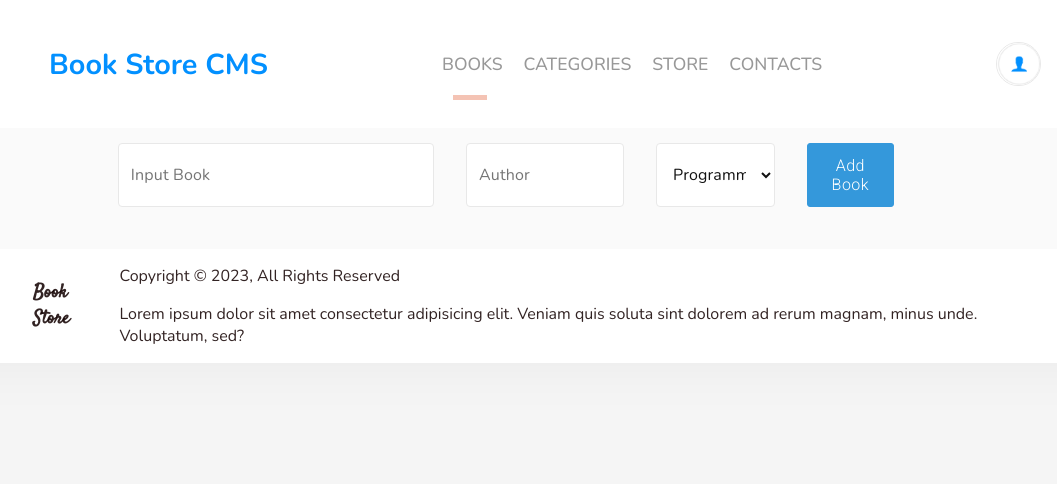
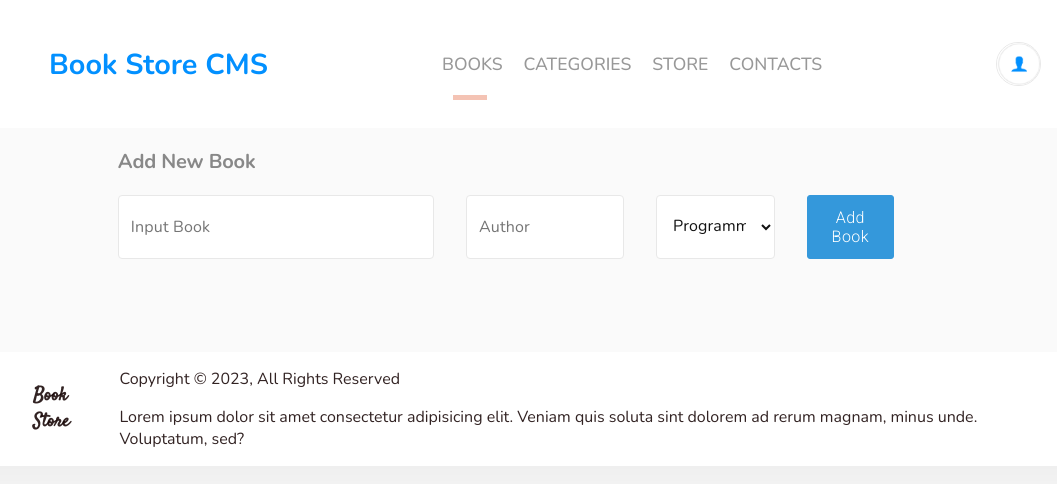
Before and after one commit to belaymit/bookstore-react-redux, a React (Create React App) app: page / in a window 1280 px wide. Shown: the top 484 px of the page, without its empty margins (127-1184 px from the left). Built offline with nearby package versions, Linux system fonts and the light colour scheme.

Commit message:
changed the layout structure

```diff
--- a/src/pages/home/Home.jsx
+++ b/src/pages/home/Home.jsx
@@ -24,9 +24,7 @@ const Home = () => {
   renderBooks = storedBooks.length > 0 ? (
     storedBooks.map((elem) => (
       <>
-        <section className="books-section" key={elem.id}>
-          <Book data={elem} />
-        </section>
+        <Book data={elem} />
       </>
     ))
   ) : (
@@ -36,13 +34,13 @@ const Home = () => {
   );
 
   return (
-    <main className="home-container">
-      {renderBooks}
+    <div className="books-container">
+      <ul>
+        {renderBooks}
+      </ul>
       <div className="horizontal-divide" />
-      <section className="add-book-section">
-        <AddBooks />
-      </section>
-    </main>
+      <AddBooks />
+    </div>
   );
 };
 
```
